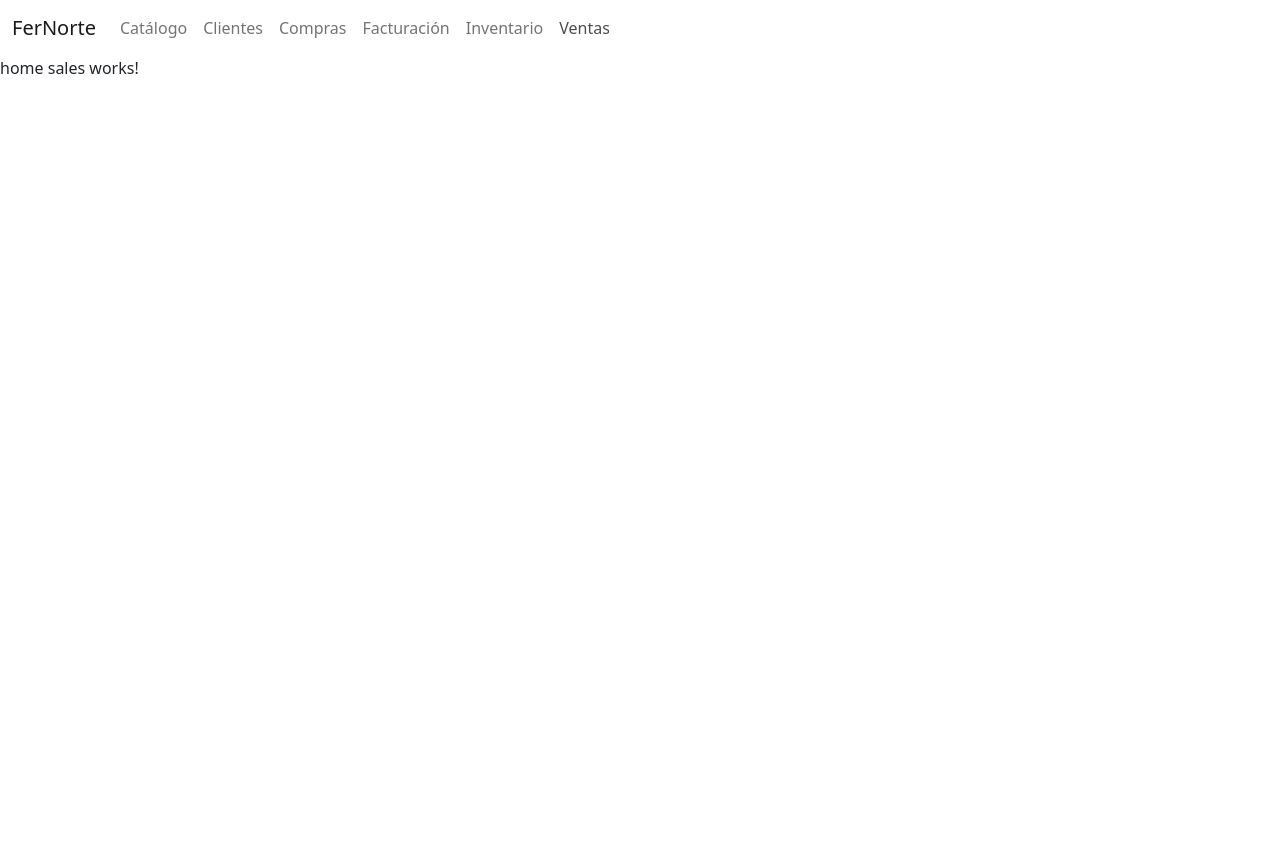
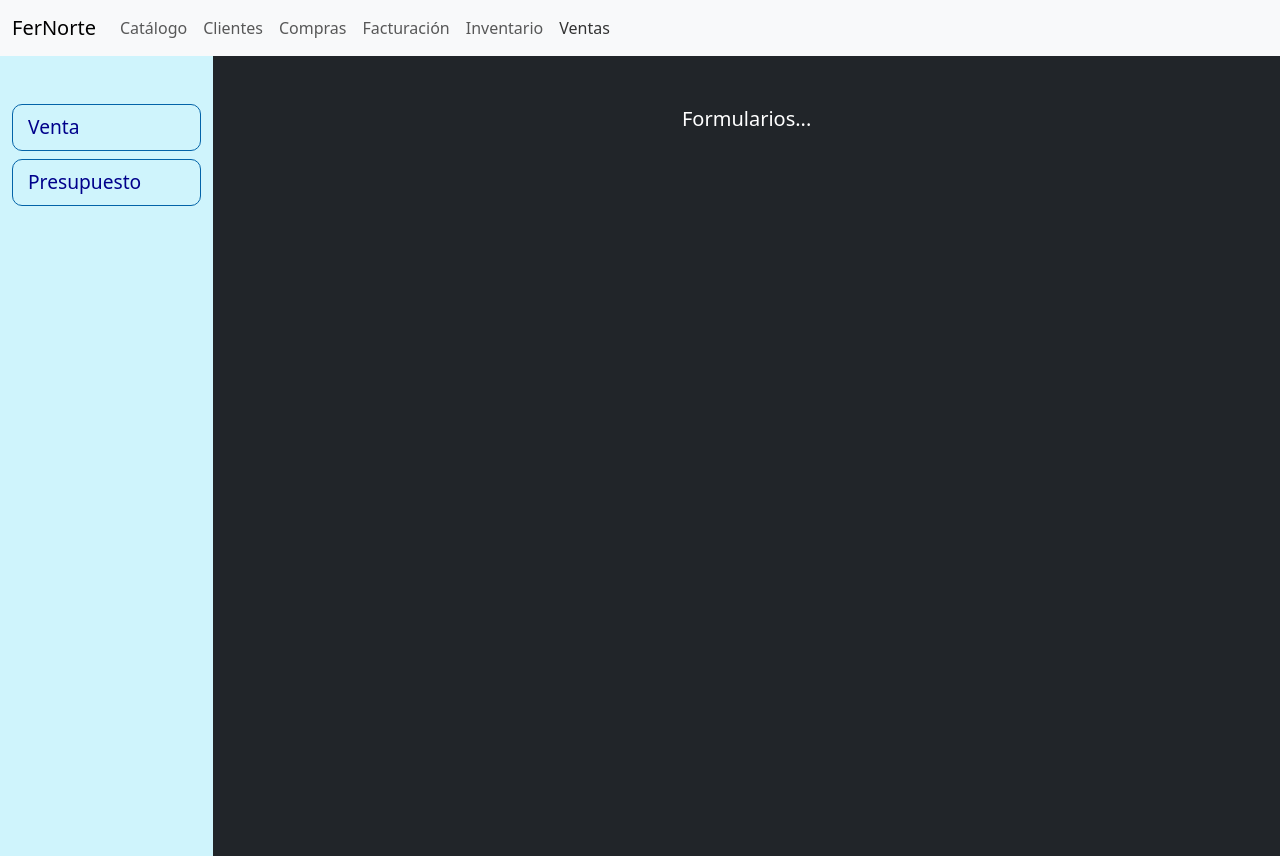
Before and after one commit to fpiemontesi/fernorte-app-2w1, an Angular app: page / in a window 1280 px wide. Both pictures are taken after a click on the link "Ventas". Before the commit the page ends 800 px from the top, so only its background shows below. Built offline with nearby package versions, Linux system fonts and the light colour scheme.

Commit message:
menu home

```diff
--- a/angular.json
+++ b/angular.json
@@ -90,10 +90,13 @@
             "styles": [
               "src/styles.css"
             ],
-            "scripts": []
+            "scripts": ["node_modules/bootstrap/dist/js/bootstrap.bundle.min.js"]
           }
         }
       }
     }
+  },
+  "cli": {
+    "analytics": false
   }
 }
--- a/package.json
+++ b/package.json
@@ -20,7 +20,7 @@
     "@angular/router": "^16.2.0",
     "@ng-bootstrap/ng-bootstrap": "^15.1.1",
     "@popperjs/core": "^2.11.6",
-    "bootstrap": "^5.2.3",
+    "bootstrap": "^5.3.2",
     "rxjs": "~7.8.0",
     "tslib": "^2.3.0",
     "zone.js": "~0.13.0"
--- a/src/app/modules/sales/components/home/home.component.css
+++ b/src/app/modules/sales/components/home/home.component.css
@@ -0,0 +1,15 @@
+.estilo {
+    border: 1px solid #0363a8;
+    font-size: 1.2em;
+    display: block;
+    padding: 8px 15px;
+    margin-bottom: 8px;
+    border-radius: 10px;
+    transition: border 0.3s, font-size 0.3s;
+    color: darkblue;
+}
+
+.estilo:hover{
+    background-color: #0363a8;
+    color: whitesmoke;
+}
--- a/src/app/modules/sales/components/home/home.component.html
+++ b/src/app/modules/sales/components/home/home.component.html
@@ -1 +1,30 @@
-<p>home sales works!</p>
+<div class="container-fluid">
+    <div class="row vh-100">
+        <div class="col-md-3 pt-5 col-lg-2 me-auto bg-info-subtle">
+            <ul class="nav flex-column">
+                <li class="nav-item">
+                    <a class="nav-link estilo" href="#" (click)="AltaVenta()">
+                        Venta
+                    </a>
+                </li>
+                <li class="nav-item" *ngIf="mostrarVenta">
+                    <button class="btn btn-outline-dark m-1">Alta Venta</button>
+                </li>
+                <li class="nav-item" *ngIf="mostrarVenta">
+                    <button class="btn btn-outline-dark m-1">Consultar Venta</button>
+                </li>
+                <li class="nav-item">
+                    <a class="nav-link estilo" href="#" (click)="AltaPresupuesto()">
+                        Presupuesto
+                    </a>
+                </li>
+                <li class="nav-item" *ngIf="mostrarPresupuesto">
+                    <button class="btn btn-outline-dark m-1">Alta Presupuesto</button>
+                </li>
+            </ul>
+        </div>
+        <div class="col-md-9 col-lg-10 bg-dark">
+            <p class="text-white fs-5 text-center pt-5">Formularios...</p>
+        </div>
+    </div>
+</div>
--- a/src/app/modules/sales/components/home/home.component.ts
+++ b/src/app/modules/sales/components/home/home.component.ts
@@ -6,5 +6,14 @@ import { Component } from '@angular/core';
   styleUrls: ['./home.component.css']
 })
 export class HomeComponent {
+  mostrarVenta: boolean = false;
+  mostrarPresupuesto: boolean = false;
 
+  AltaVenta() {
+      this.mostrarVenta = !this.mostrarVenta;
+  }
+
+  AltaPresupuesto() {
+    this.mostrarPresupuesto = !this.mostrarPresupuesto;
+  }
 }
```
Also changed, not shown: 1 other file (tests, documents, lock files or other folders).
